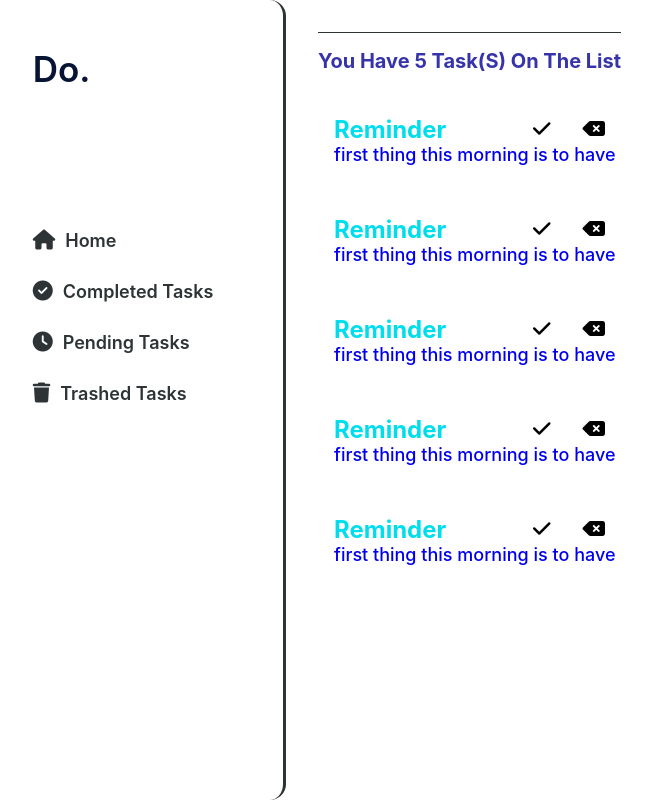
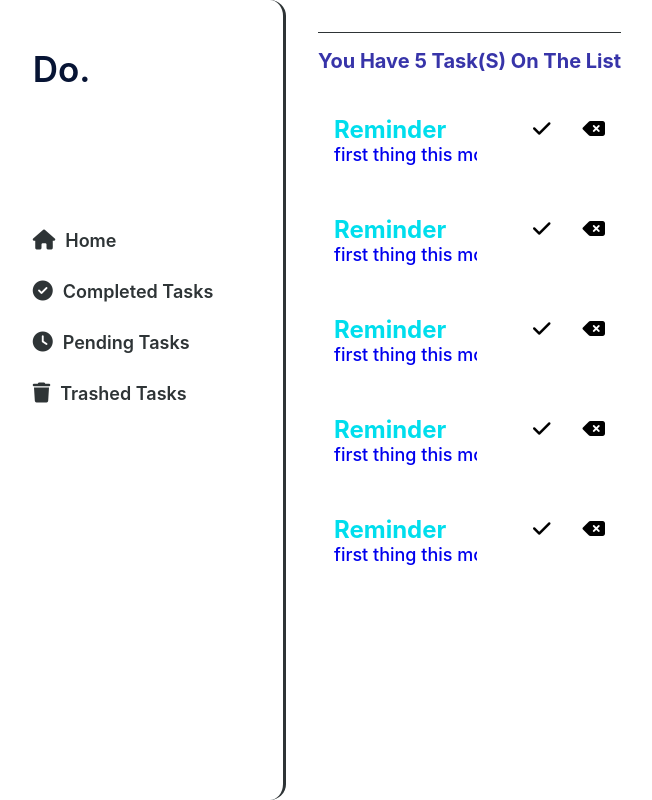
Before and after one commit to Walter-sdq/react-todo-list, a React (Create React App) app: page / in a window 1280 px wide. Shown: the whole page, without its empty margins (37-689 px from the left). Built offline with nearby package versions, Linux system fonts and the light colour scheme; data requests are answered from the project's data file.

Commit message:
added details page for each todo and fixed list overflow

```diff
--- a/src/components/nav/nav.component.jsx
+++ b/src/components/nav/nav.component.jsx
@@ -35,13 +35,13 @@ const Nav = () => {
                                 <span>
                                     <i className="fas fa-clock"></i>
                                 </span>
-                                <Link to={pending}>{`${pending} tasks`}</Link>
+                                <Link to={`/${pending}`}>{`${pending} tasks`}</Link>
                             </li>
                             <li>
                                 <span>
                                     <i className="fas fa-trash"></i>
                                 </span>
-                                <Link to={trash}>{`${trash} tasks`}</Link>
+                                <Link to={`/${trash}`}>{`${trash} tasks`}</Link>
                             </li>
                         </ul>
                     </div>
--- a/src/components/todo/todo.css
+++ b/src/components/todo/todo.css
@@ -2,7 +2,7 @@
     grid-column: 4/end;
     height: 100%;
 
-    .todo-padd{
+    .todo-padd {
         padding: 2rem 2rem;
         box-sizing: border-box;
         height: inherit;
@@ -43,7 +43,7 @@
         display: flex;
         align-items: center;
         justify-content: space-between;
-        padding: 1rem;
+        padding: 1rem 0 1rem 1rem;
         box-sizing: border-box;
 
         .list-title {
@@ -62,7 +62,13 @@
             display: inline-flex;
             align-items: center;
             gap: 2rem;
-
+            height: inherit;
+            width: 8rem;
+            justify-content: flex-end;
+            background: white;
+            z-index: 1000;
+            position: relative;
+            padding-right: 1rem;
             i {
                 font-size: 20px;
             }
@@ -74,14 +80,6 @@
             .delete:hover {
                 color: red;
             }
-
-            /* element {
-                height: 100%;
-                width: 8rem;
-                align-items: center;
-                display: inline-flex;
-                justify-content: end;
-            } */
         }
     }
 
```
